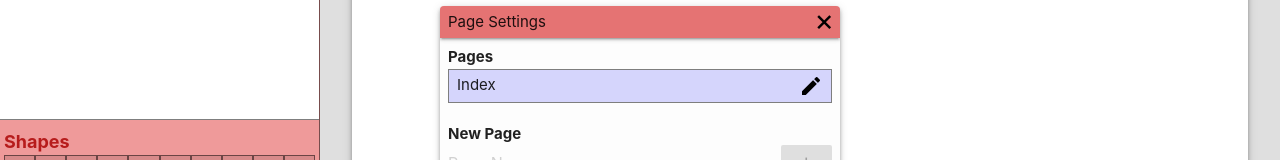
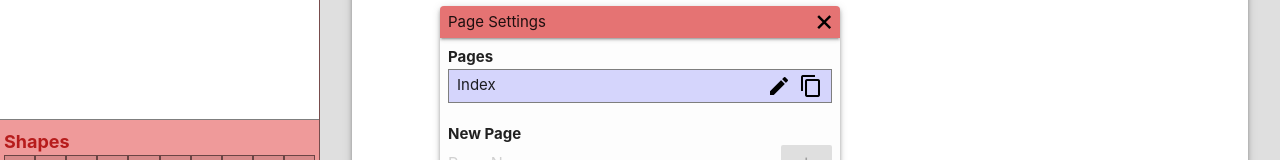
Before and after one commit to ShaneByrne0963/wirefree, a React (Vite) app: page / in a window 1280 px wide. Both pictures are taken after a click on the button "menu". Shown: the part 282-442 px from the top of the page. Built offline with nearby package versions, Linux system fonts and the light colour scheme.

Commit message:
Add duplicate icon to page list item in page settings

```diff
--- a/src/assets/css/window.css
+++ b/src/assets/css/window.css
@@ -207,7 +207,7 @@
 .window .page-item {
   padding: 4px 8px;
   display: grid;
-  grid-template-columns: 1fr auto auto;
+  grid-template-columns: 1fr auto auto auto;
 
   &:not(:last-child) {
     border-bottom: 1px solid rgba(0, 0, 0, 0.5);
@@ -215,6 +215,10 @@
 
   button {
     margin-left: 8px;
+  }
+
+  &.edit-mode {
+    grid-template-columns: 1fr auto auto;
   }
 }
 
--- a/src/components/window/page_settings/PageListItem.tsx
+++ b/src/components/window/page_settings/PageListItem.tsx
@@ -41,12 +41,16 @@ function PageListItem(props: PageListItemProps) {
   }
   const isValid = val.length > 0 && feedback.length === 0;
 
+  let pageClassName = "page-item";
+  if (pages.selectedPage === props.index) {
+    pageClassName += " selected";
+  }
+  if (props.isEdit) {
+    pageClassName += " edit-mode";
+  }
+
   return (
-    <div
-      className={
-        pages.selectedPage === props.index ? "page-item selected" : "page-item"
-      }
-    >
+    <div className={pageClassName}>
       {props.isEdit ? (
         <>
           <input
@@ -94,6 +98,12 @@ function PageListItem(props: PageListItemProps) {
           >
             create
           </button>
+          <button
+            className="plain max-height-square material-icons clickable"
+            onClick={() => props.setEdit(props.index)}
+          >
+            content_copy
+          </button>
           {props.canDelete && (
             <button
               className="plain max-height-square material-icons clickable"
```
